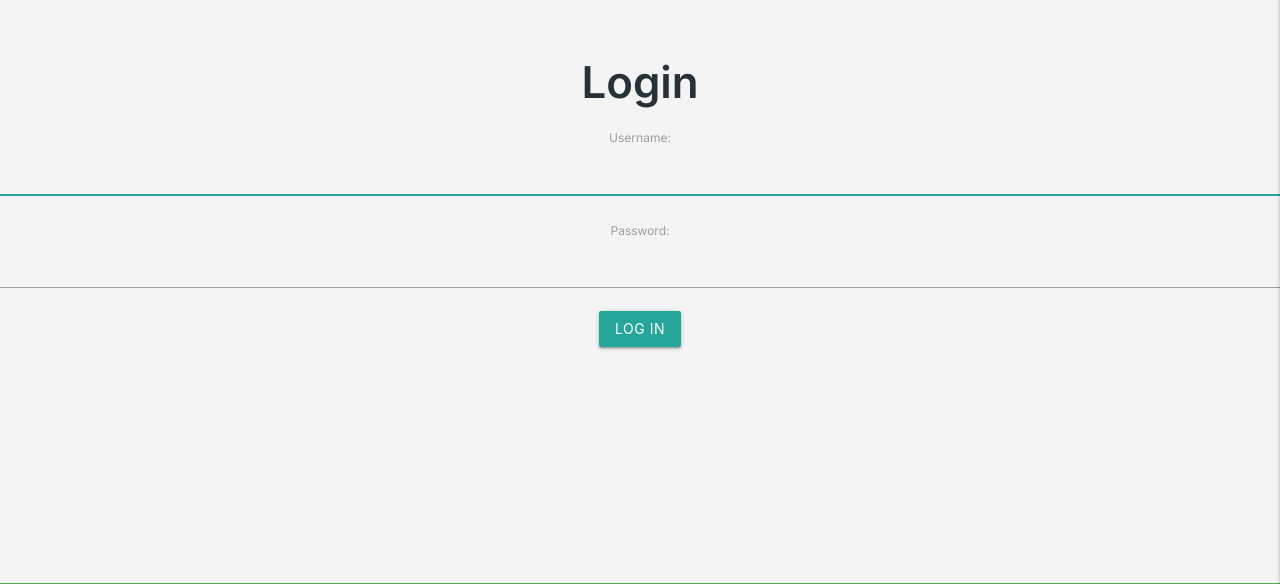
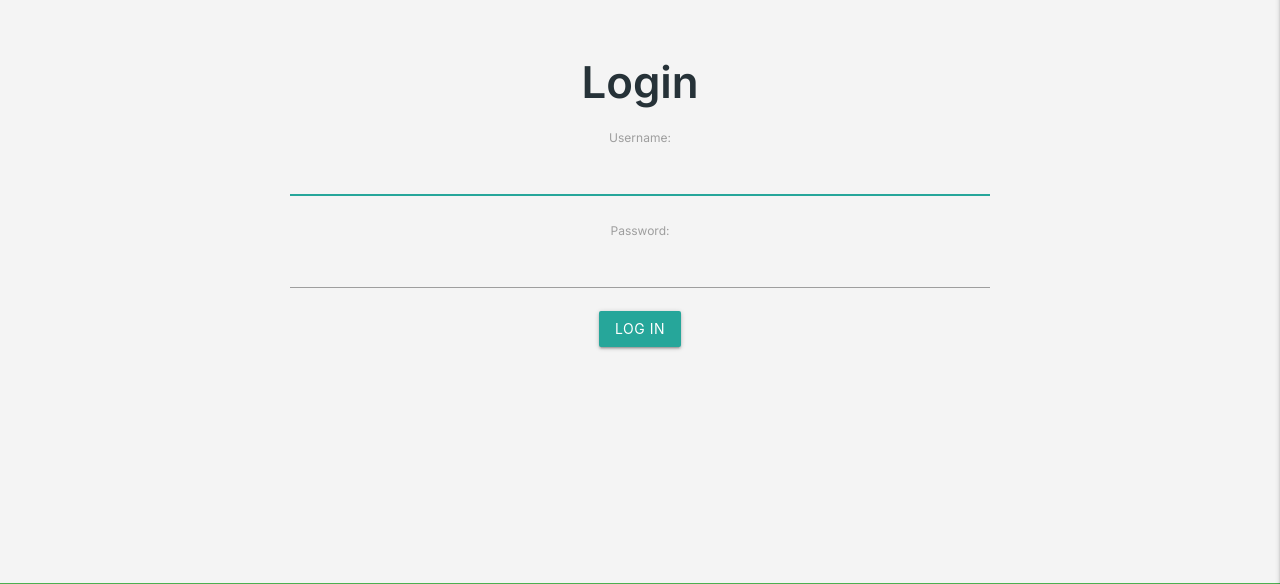
Before and after one commit to monkphin/HobbySub, a Django app: page /accounts/login/ in a window 1280 px wide. Shown: the part 133-717 px from the top of the page. Run offline with Django 3.2, Linux system fonts and the light colour scheme; some libraries are stand-ins or nearby versions.

Commit message:
Users - fixed form width on login and register pages

```diff
--- a/users/templates/users/login.html
+++ b/users/templates/users/login.html
@@ -7,7 +7,7 @@
   <section class="section center-align">
     <section class="section center-align">
       <h3>Login</h3>
-      <form method="post">
+      <div class="row" style="max-width: 700px; margin: 0 auto;">
         {% csrf_token %}
         {{ form.as_p }}
         <button type="submit" class="btn">Log In</button>
--- a/users/templates/users/register.html
+++ b/users/templates/users/register.html
@@ -6,7 +6,7 @@
 {% block content %}
   <section class="section center-align">
     <h2>Register</h2>
-    <div class="row">
+    <div class="row" style="max-width: 700px; margin: 0 auto;">
       <form class="col s12" method="post">
         {% csrf_token %}
         <div class="row">
```
